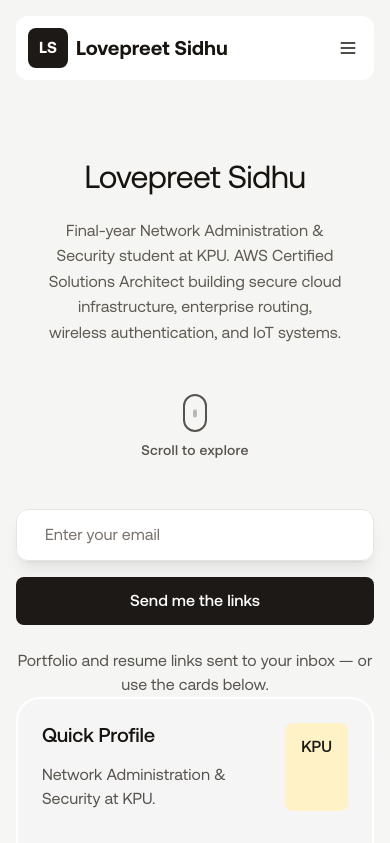
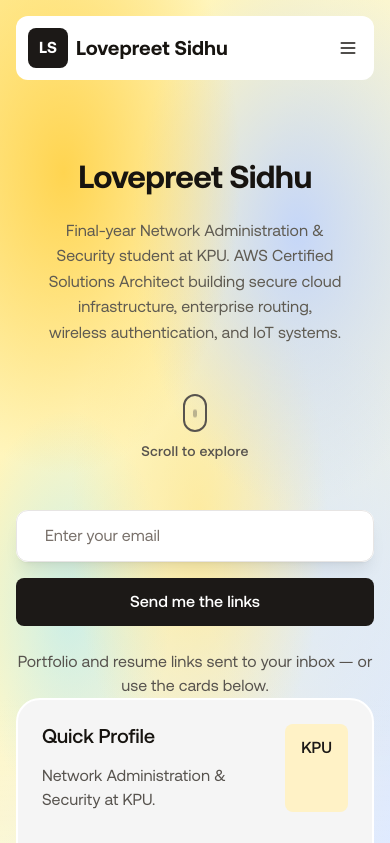
Before and after one commit to lovesidhuy/portfoliowebsite, a React (Vite) app: page / in a window 390 px wide. Shown: the top 843 px of the page. Built offline with nearby package versions, Linux system fonts and the light colour scheme.

Commit message:
Fix background gradient visibility across all browsers (Chrome, Safari, iOS, mobile)

```diff
--- a/src/components/Hero.jsx
+++ b/src/components/Hero.jsx
@@ -74,6 +74,7 @@ function Hero() {
           disablePictureInPicture
           disableRemotePlayback
           preload="auto"
+          onError={() => setUseHeroVideo(false)}
           src={HERO_VIDEO_SRC}
         />
       ) : null}
--- a/src/main.jsx
+++ b/src/main.jsx
@@ -1,8 +1,8 @@
 import React from 'react'
 import ReactDOM from 'react-dom/client'
+import './styles/theme.css'
+import './styles/index.css'
 import App from './App'
-import './styles/index.css'
-import './styles/theme.css'
 
 ReactDOM.createRoot(document.getElementById('root')).render(
   <React.StrictMode>
--- a/src/styles/App.css
+++ b/src/styles/App.css
@@ -176,15 +176,41 @@
 .hero-bg {
   position: fixed;
   inset: 0;
-  z-index: -11;
-  background: var(--gradient-hero);
+  z-index: -2;
+  background:
+    radial-gradient(ellipse 70% 55% at 16% 18%, rgba(255, 207, 63, 0.85) 0%, transparent 50%),
+    radial-gradient(ellipse 65% 50% at 78% 26%, rgba(188, 209, 255, 0.85) 0%, transparent 52%),
+    radial-gradient(ellipse 55% 55% at 50% 60%, rgba(255, 232, 143, 0.75) 0%, transparent 50%),
+    radial-gradient(ellipse 45% 40% at 18% 75%, rgba(163, 231, 252, 0.55) 0%, transparent 45%),
+    radial-gradient(ellipse 50% 45% at 82% 70%, rgba(215, 230, 255, 0.6) 0%, transparent 48%),
+    linear-gradient(115deg, #fff0a5 0%, #fff8c9 42%, #dce8ff 100%);
+  background-size: 130% 130%, 125% 125%, 120% 120%, 130% 130%, 125% 125%, 100% 100%;
+  animation: hero-gradient-pulse 14s ease-in-out infinite alternate;
   pointer-events: none;
+}
+
+@keyframes hero-gradient-pulse {
+  0% {
+    background-position: 0% 0%, 100% 0%, 50% 50%, 100% 100%, 0% 100%, 0% 0%;
+  }
+  50% {
+    background-position: 15% 10%, 85% 20%, 45% 55%, 20% 85%, 80% 85%, 0% 0%;
+  }
+  100% {
+    background-position: 30% 20%, 70% 35%, 55% 45%, 10% 75%, 90% 70%, 0% 0%;
+  }
+}
+
+@media (prefers-reduced-motion: reduce) {
+  .hero-bg {
+    animation: none;
+  }
 }
 
 .hero-video {
   position: fixed;
   inset: 0;
-  z-index: -10;
+  z-index: -1;
   width: 100%;
   height: 100%;
   object-fit: cover;
@@ -216,7 +242,7 @@
   flex-direction: column;
   align-items: center;
   padding: 0;
-  background: #fff;
+  background: transparent;
   overflow: hidden;
 }
 
--- a/src/styles/index.css
+++ b/src/styles/index.css
@@ -112,6 +112,7 @@ html {
   line-height: 1.5;
   -webkit-text-size-adjust: 100%;
   text-rendering: optimizeLegibility;
+  background-color: transparent !important;
 }
 
 @media (prefers-reduced-motion: reduce) {
@@ -132,7 +133,7 @@ body {
   font-size: var(--text-base);
   line-height: 1.6;
   color: var(--color-text-dark);
-  background-color: var(--color-off-white-2);
+  background-color: transparent !important;
   min-height: 100vh;
   -webkit-font-smoothing: antialiased;
   -moz-osx-font-smoothing: grayscale;
```
